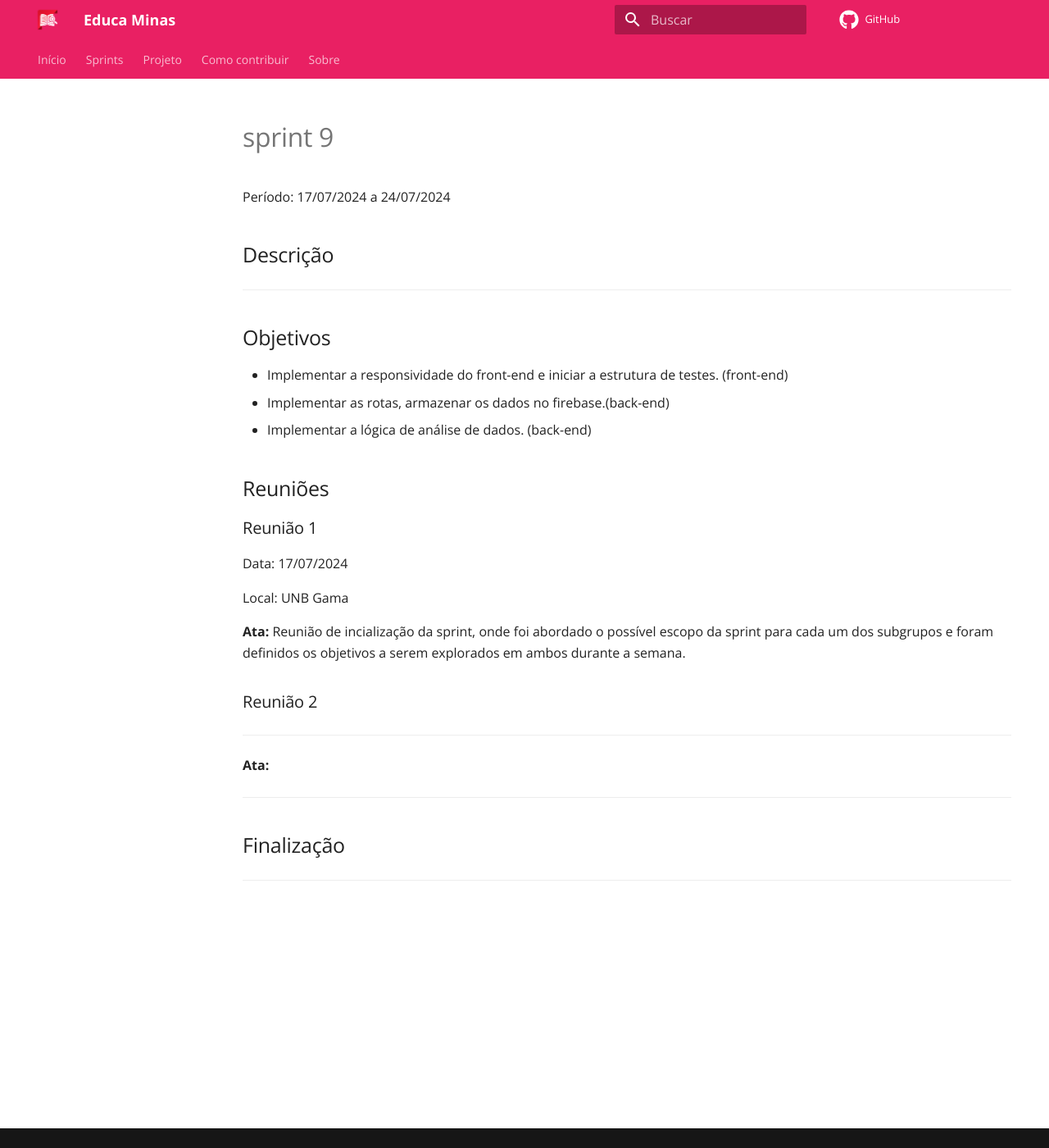
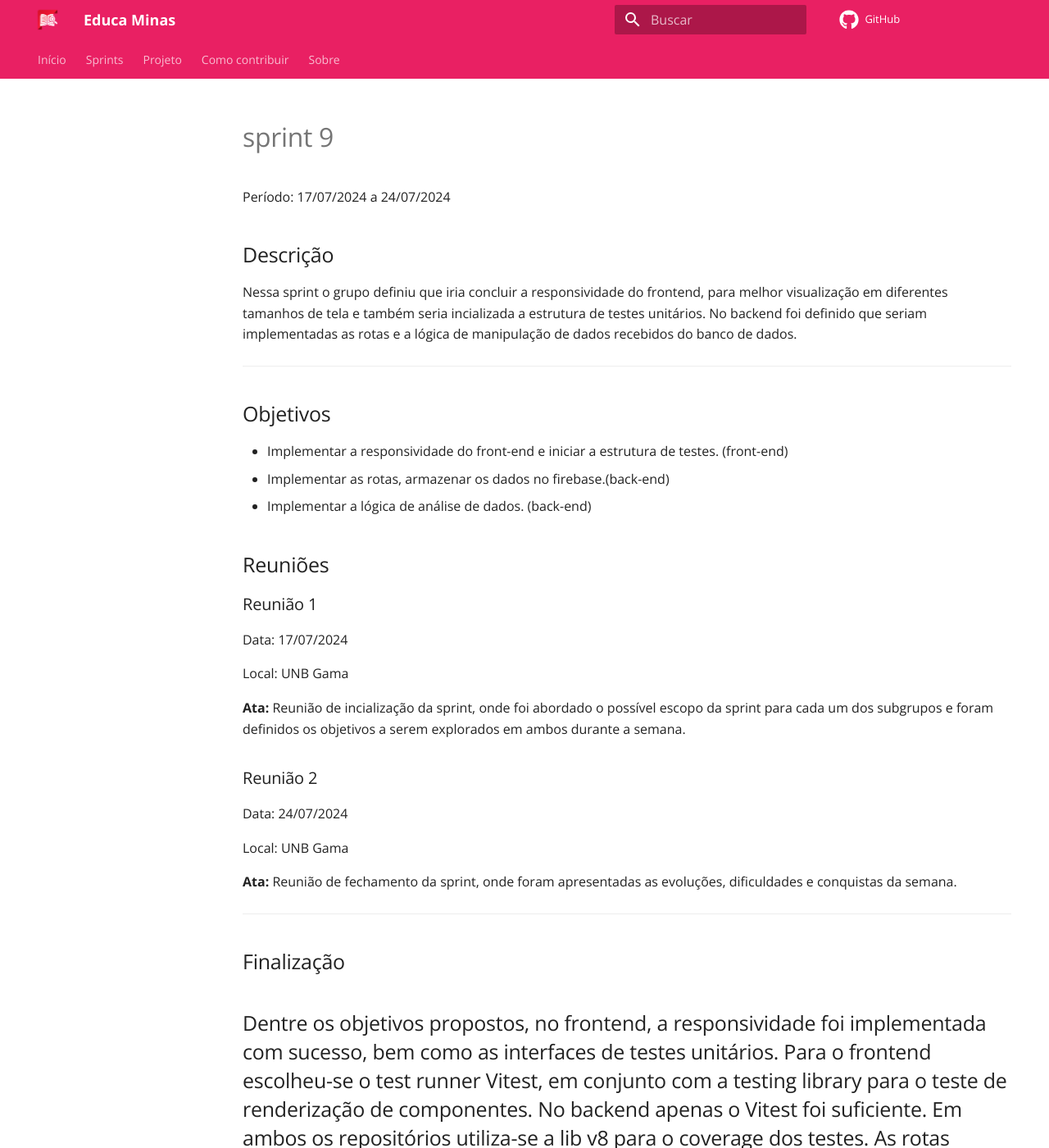
Before and after one commit to unb-mds/2024-1-EducaMinas-frontend, an MkDocs documentation site: the page built from docs/docs/sprints/sprint-9.md, in a window 1280 px wide and 1400 px high. Shown: the whole window at 82% size. Built offline with MkDocs 1.6.1 and Material for MkDocs 9.7.7, drawn with Linux system fonts in a browser that asks for light colours; comment, search, counter and statistics services are not loaded; some of the changed text lies outside the part shown.

Commit message:
docs#99: includes sprint 9 finalization documentation

```diff
--- a/docs/docs/sprints/sprint-9.md
+++ b/docs/docs/sprints/sprint-9.md
@@ -4,7 +4,7 @@ Período: 17/07/2024 a 24/07/2024
 
 ## Descrição
 
-
+Nessa sprint o grupo definiu que iria concluir a responsividade do frontend, para melhor visualização em diferentes tamanhos de tela e também seria incializada a estrutura de testes unitários. No backend foi definido que seriam implementadas as rotas e a lógica de manipulação de dados recebidos do banco de dados.
 
 ---
 
@@ -27,11 +27,15 @@ Reunião de incialização da sprint, onde foi abordado o possível escopo da sp
 
 ### Reunião 2
 
----
+Data: 24/07/2024
+
+Local: UNB Gama
 
 **Ata:**
+Reunião de fechamento da sprint, onde foram apresentadas as evoluções, dificuldades e conquistas da semana.
 
 ---
 
 ## Finalização
+Dentre os objetivos propostos, no frontend, a responsividade foi implementada com sucesso, bem como as interfaces de testes unitários. Para o frontend escolheu-se o test runner Vitest, em conjunto com a testing library para o teste de renderização de componentes. No backend apenas o Vitest foi suficiente. Em ambos os repositórios utiliza-se a lib v8 para o coverage dos testes. As rotas também foram implementadas no backend, entretanto, apenas um dos três services que seriam responsáveis pelo tratamento dos dados foi implementado.
 ---
```
